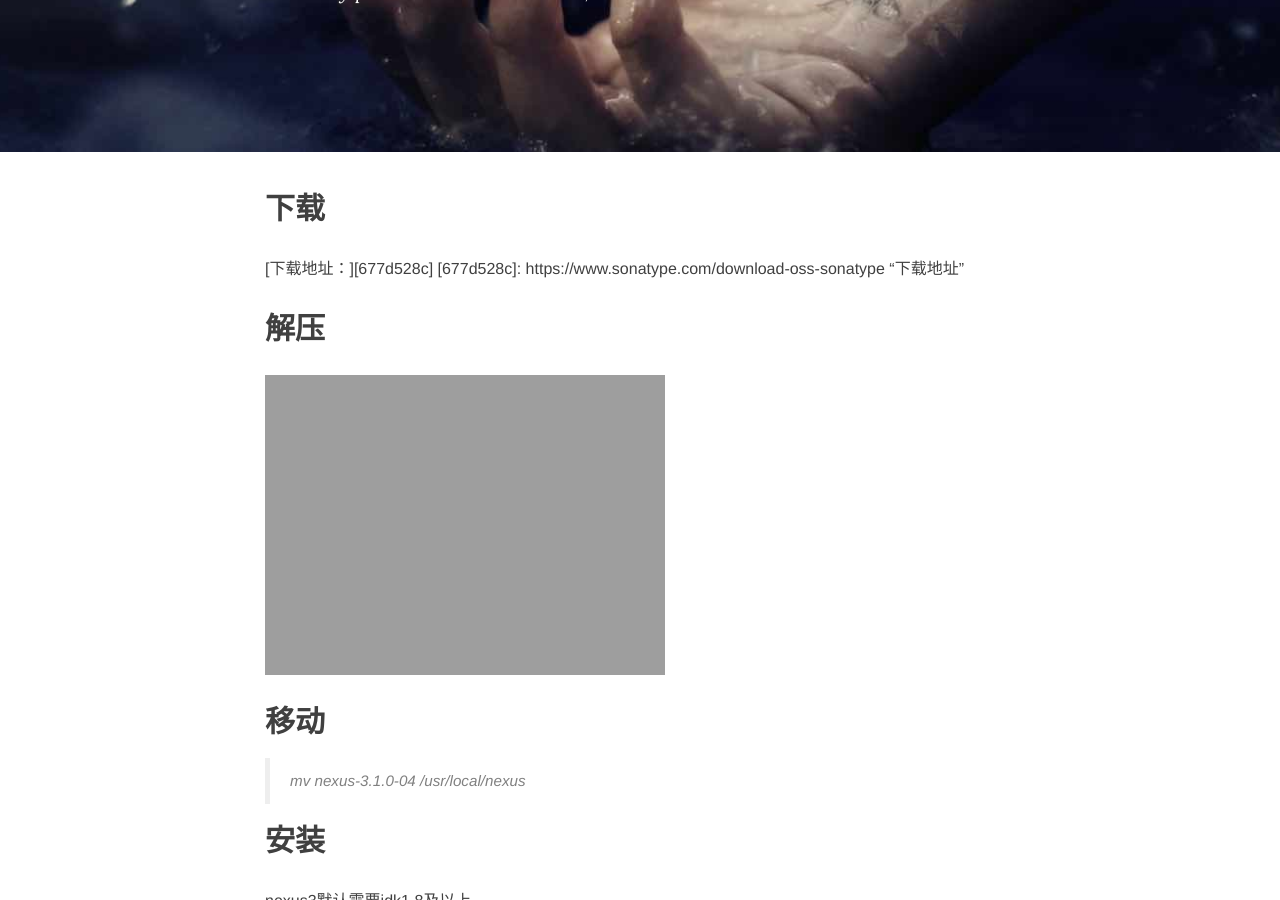
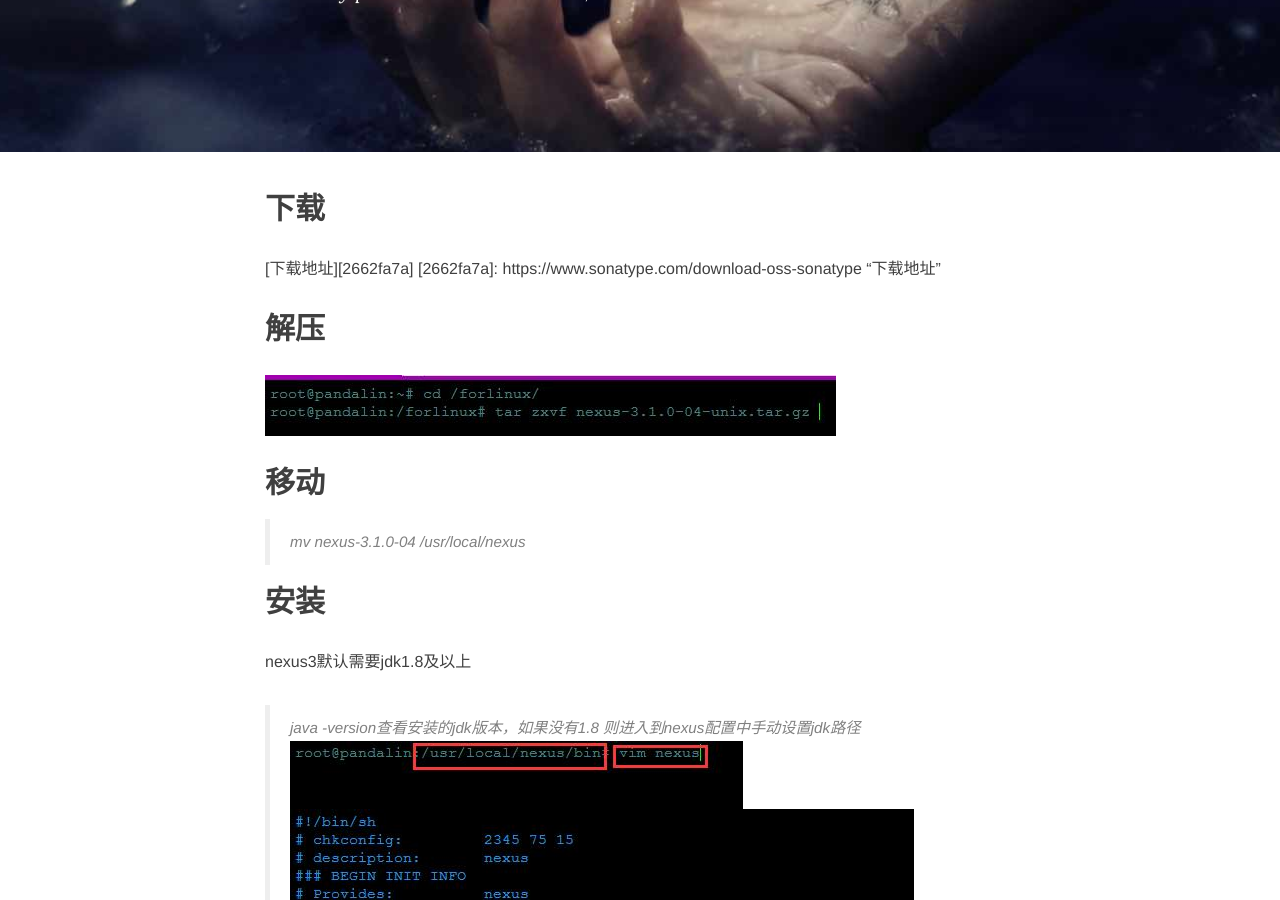
Before and after one commit to pandalin/pandalin.github.io, a Jekyll site: the page built from _posts/2016-11-18-nexus.md, in a window 1280 px wide and 900 px high, scrolled down 337 px. Built offline with Jekyll 4.4.1, drawn with Linux system fonts in a browser that asks for light colours; nearby versions of some CDN libraries; comment, search, counter and statistics services are not loaded.

Commit message:
新增使用方法

```diff
--- a/_posts/2016-11-18-nexus.md
+++ b/_posts/2016-11-18-nexus.md
@@ -7,11 +7,11 @@ description: Ubuntu安装maven私有仓库nexus3
 ---
 
 ## 下载
-  [下载地址：][677d528c]
-  [677d528c]: https://www.sonatype.com/download-oss-sonatype "下载地址"
+[下载地址][2662fa7a]
+  [2662fa7a]: https://www.sonatype.com/download-oss-sonatype "下载地址"
 
 ## 解压
-  ![解压](({{site.url}}/images/2016/18/nexus/jieya.jpg))
+  ![解压]({{site.url}}/images/2016/18/nexus/jieya.jpg)
 
 ## 移动
   >mv nexus-3.1.0-04 /usr/local/nexus
```
Also changed, not shown: other parts of _posts/2016-11-18-nexus.md (+4 -0 lines), images/2016/18/nexus/pom.jpg (added).
